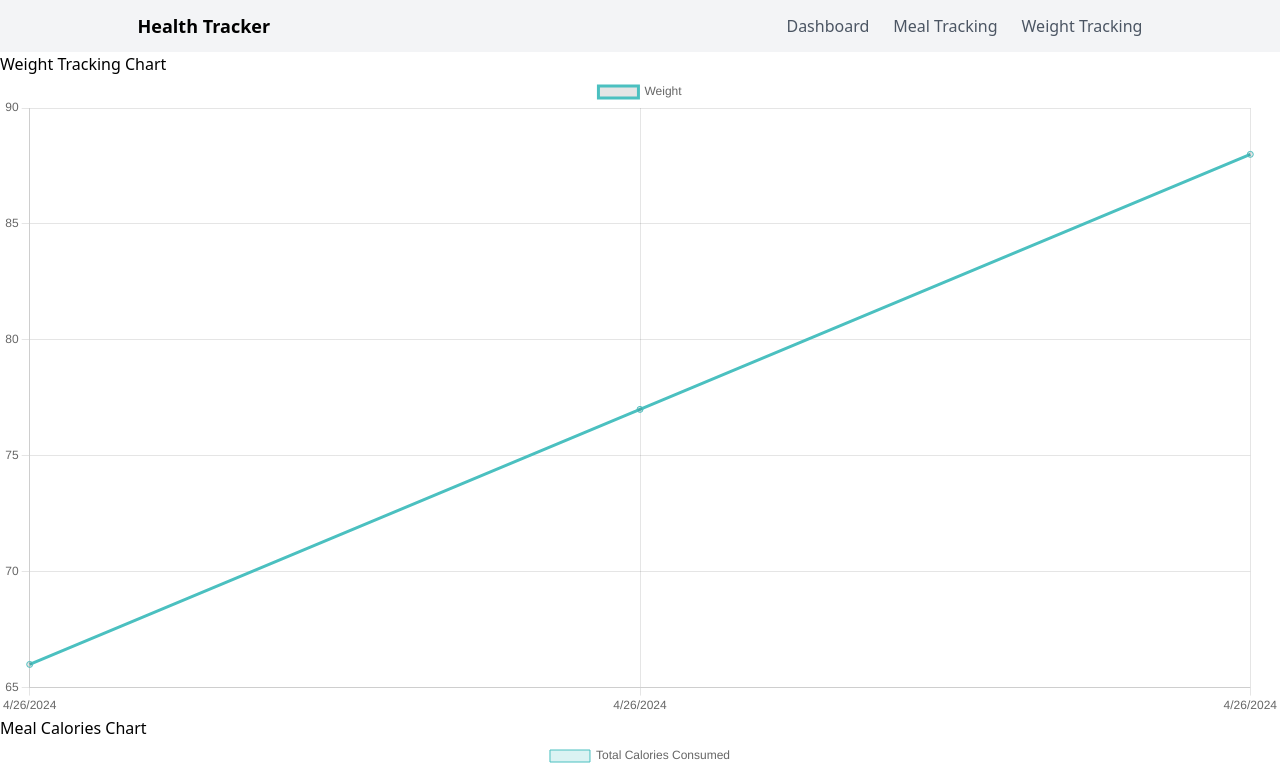
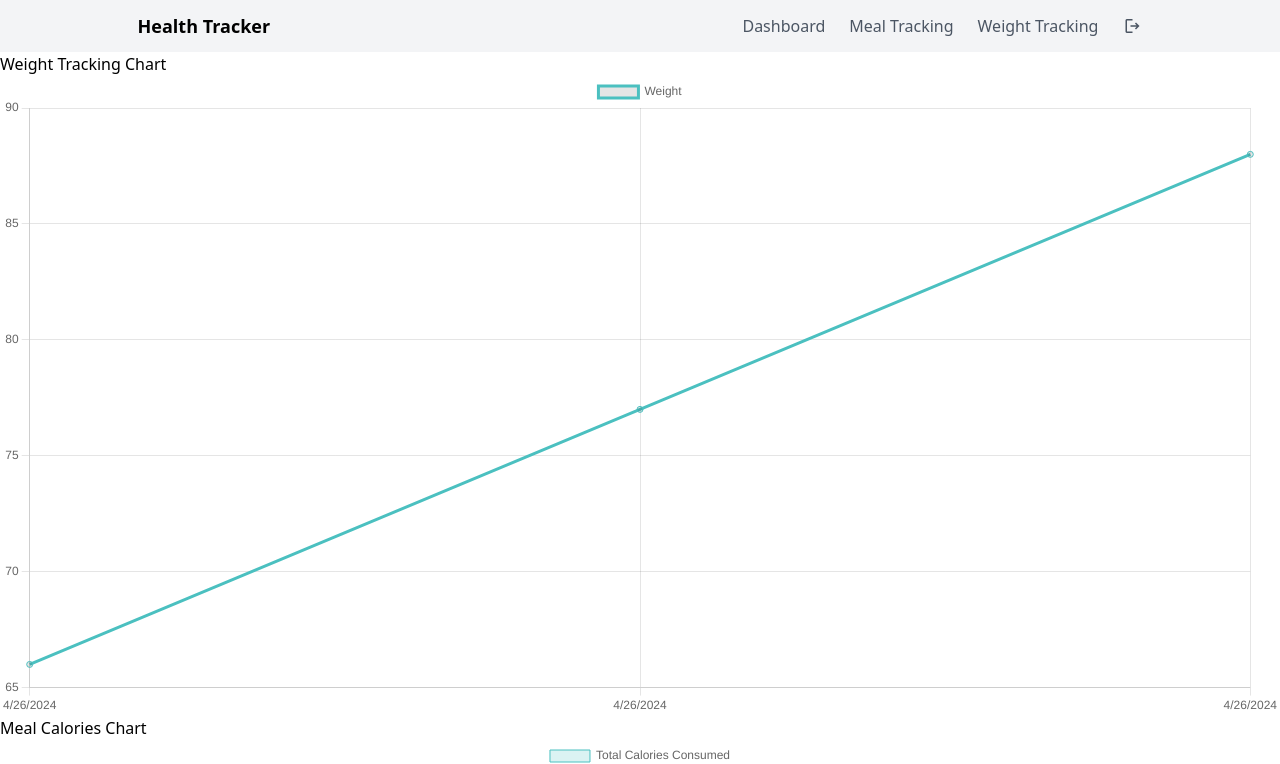
Before and after one commit to Suwi-inc/CaloLogger-TeamOne, a React (Vite) app in the folder frontend/: page /dashboard/ in a window 1280 px wide. Shown: the top 764 px of the page. Built offline with nearby package versions, Linux system fonts and the light colour scheme; no server answers; sample sign-in values are in the browser's storage.

Commit message:
Add Logout component and update header.tsx

```diff
--- a/frontend/index.html
+++ b/frontend/index.html
@@ -3,6 +3,10 @@
   <head>
     <meta charset="UTF-8" />
     <link rel="icon" type="image/svg+xml" href="/vite.svg" />
+    <link
+      href="https://fonts.googleapis.com/css2?family=Material+Symbols+Outlined"
+      rel="stylesheet"
+    />
     <meta name="viewport" content="width=device-width, initial-scale=1.0" />
     <title>CaloLogger</title>
   </head>
--- /dev/null
+++ b/frontend/src/components/Logout.tsx
@@ -0,0 +1,15 @@
+const Logout = () => (
+  <button
+    onClick={() => {
+      localStorage.removeItem("token");
+      window.location.reload();
+    }}
+    className="flex items-center space-x-2"
+  >
+    <span className="material-symbols-outlined text-gray-600 text-[20px] m-0 p-0 hover:text-black transition duration-200">
+      logout
+    </span>
+  </button>
+);
+
+export default Logout;
--- a/frontend/src/components/header.tsx
+++ b/frontend/src/components/header.tsx
@@ -1,6 +1,7 @@
 import { Link } from "react-router-dom";
 import useLogin from "../hooks/useLogin";
 import Container from "./container";
+import Logout from "./Logout";
 
 const NavItem = ({ name, path }: { name: string; path: string }) => (
   <li className="text-gray-600 hover:text-black transition duration-200">
@@ -16,10 +17,11 @@ const NavList = () => {
   ];
 
   return (
-    <ul className="flex space-x-6 ">
+    <ul className="flex space-x-6 items-center">
       {list.map((item, index) => (
         <NavItem key={index} name={item.name} path={item.path} />
       ))}
+      <Logout />
     </ul>
   );
 };
```
